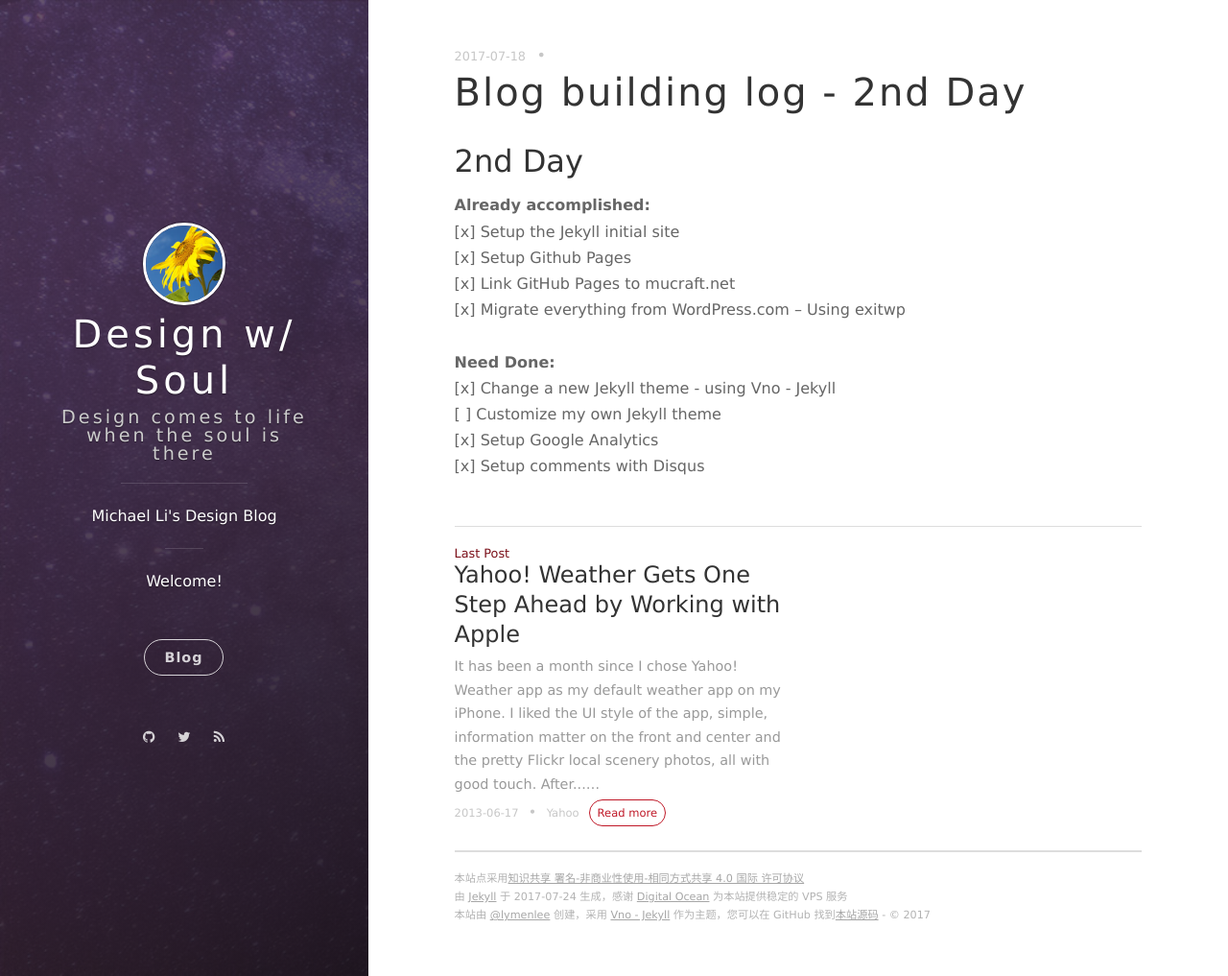
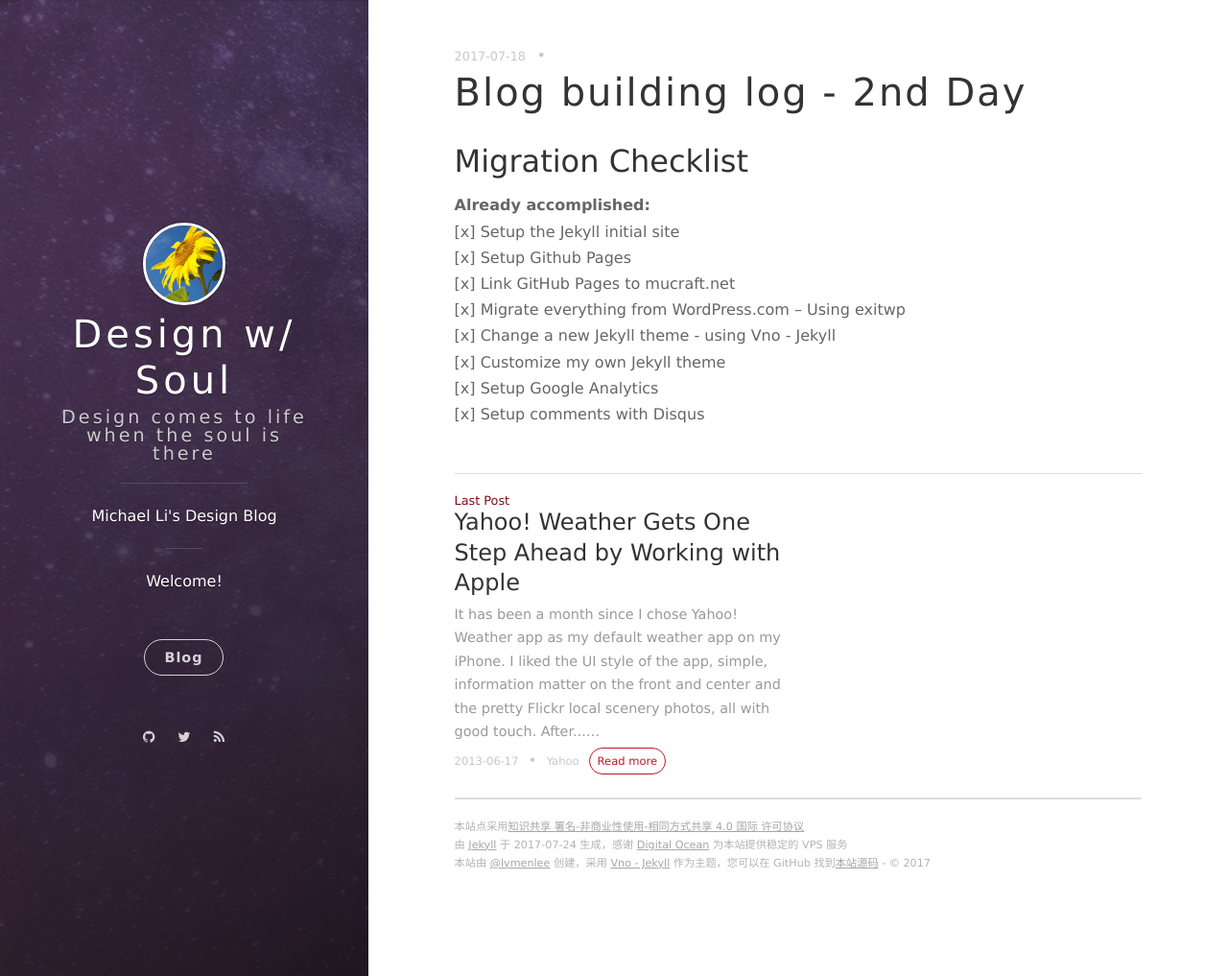
Before and after one commit to lymenlee/mucraft, a Jekyll site: the page built from _posts/2017-7-17-2nd_day.md, in a window 1280 px wide and 1017 px high. Shown: the whole window at 96% size. Built offline with Jekyll 4.4.1, drawn with Linux system fonts in a browser that asks for light colours; nearby versions of some CDN libraries; comment, search, counter and statistics services are not loaded.

Commit message:
Update 2017-7-17-2nd_day.md

```diff
--- a/_posts/2017-7-17-2nd_day.md
+++ b/_posts/2017-7-17-2nd_day.md
@@ -8,17 +8,15 @@ categories: General
 ---
 
 
-## 2nd Day
+## Migration Checklist
 
 **Already accomplished:** <br>
 [x] Setup the Jekyll initial site <br>
 [x] Setup Github Pages <br>
 [x] Link GitHub Pages to mucraft.net <br>
 [x] Migrate everything from WordPress.com  --  Using exitwp <br>
- <br>
-**Need Done:** <br>
 [x] Change a new Jekyll theme - using Vno - Jekyll<br>
-[ ] Customize my own Jekyll theme <br>
+[x] Customize my own Jekyll theme <br>
 [x] Setup Google Analytics <br>
 [x] Setup comments with Disqus <br>
  <br>
```
